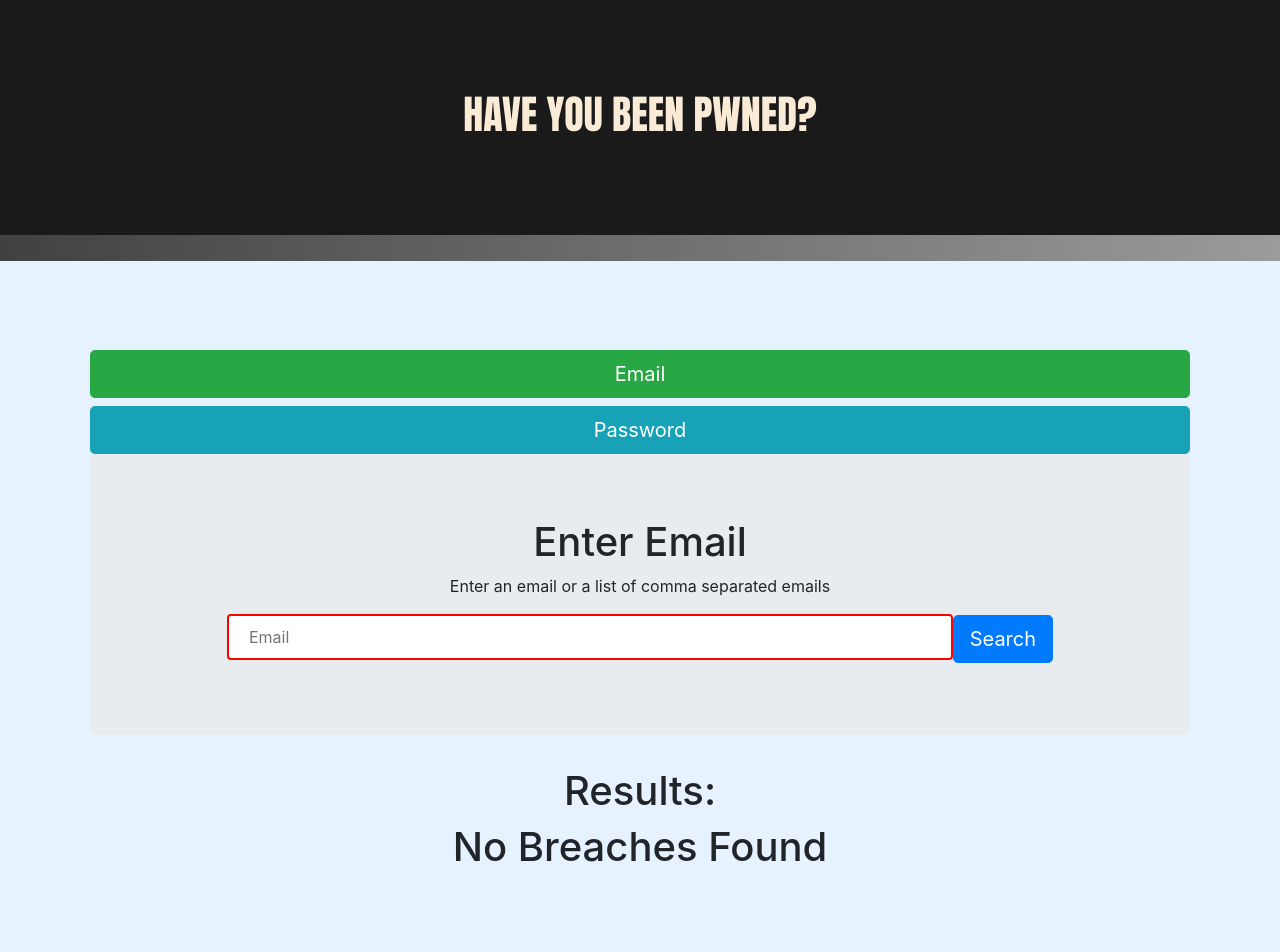
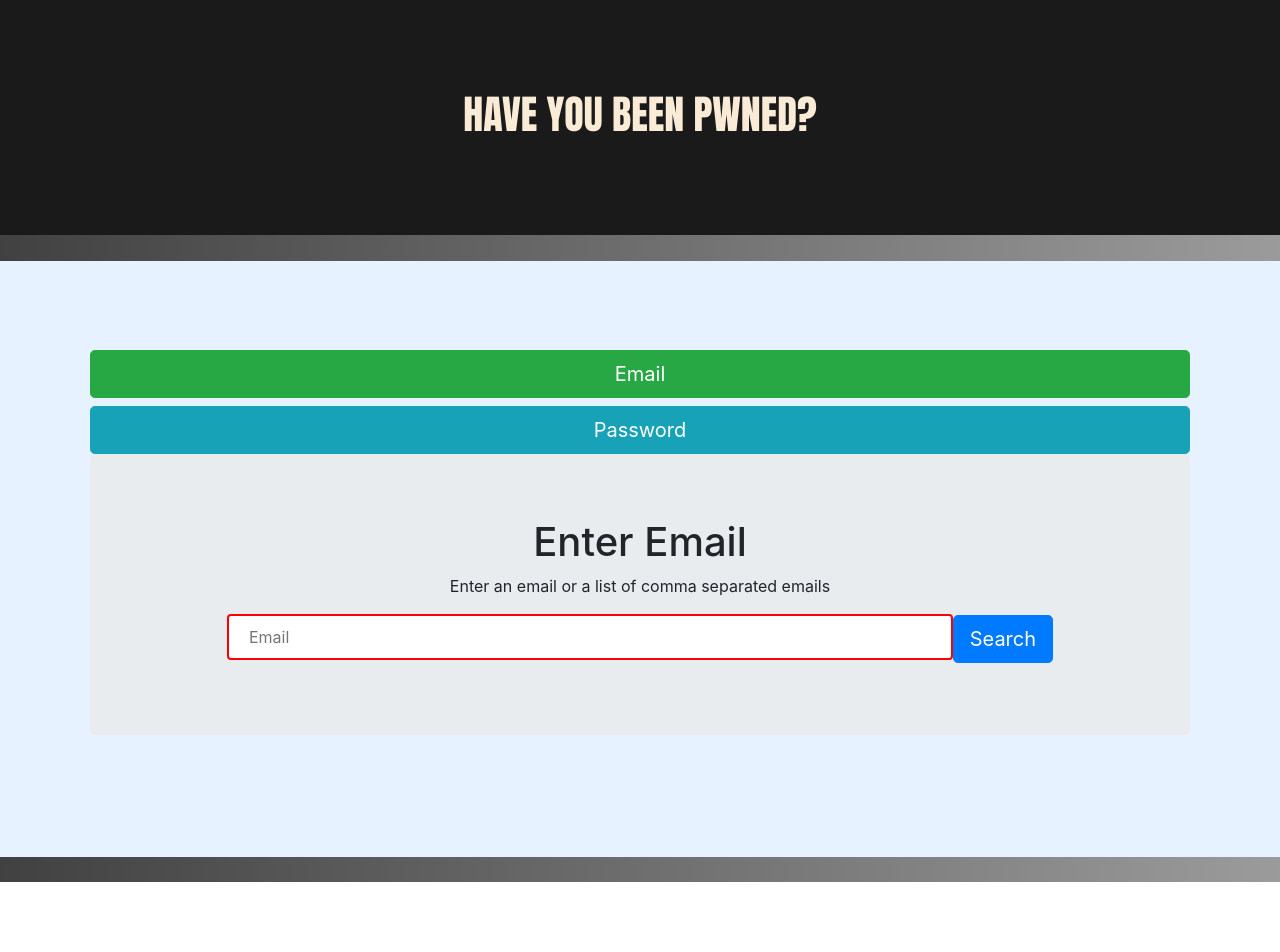
Before and after one commit to sinacodes95/pwnedApp, a React (Create React App) app in the folder web/: page / in a window 1280 px wide. Shown: the top 952 px of the page. After the commit the page ends 882 px from the top, so only its background shows below. Built offline with nearby package versions, Linux system fonts and the light colour scheme.

Commit message:
lets user know if email or password not found

```diff
--- a/web/src/components/InputFields.js
+++ b/web/src/components/InputFields.js
@@ -4,14 +4,14 @@
 
 
 const InputFields = (props) => {
-  let {title, subTitle, onChange, onClick} = props;
+  let {title, subTitle, onChange, onClick, inputType} = props;
   return (
     <div>
       <h1> {title} </h1>
       <p>{subTitle}</p>
       <form className="form">
         <label value="Email"></label>
-        <input onChange={onChange} className="input" placeholder="Email"></input>
+        <input onChange={onChange} className="input" placeholder="Email" type={inputType || ''}></input>
         <Button onClick={onClick} bsStyle ="primary" bsSize="large">Search</Button>
       </form>
     </div>
--- a/web/src/containers/App.js
+++ b/web/src/containers/App.js
@@ -11,10 +11,12 @@
         isEmailActive: true,
         emailInput: '',
         emailOutput: [],
+        emailFound: true,
 
         passwordInput: '',
         passwordOutput: '',
-        isPasswordActive: false
+        isPasswordActive: false,
+        passwordFound: true
     }
   }
 
@@ -36,7 +38,11 @@
             return res;
           })
           .then(res => this.setState({ emailOutput: [...this.state.emailOutput, res] }))
-          .catch(err => console.log(err))
+          .catch(err => {
+            if (err) {
+              this.setState({emailFound: false});
+            }
+          })
       }
     });
   }
@@ -49,6 +55,10 @@
     this.setState({emailInput: event.target.value});
   }
 
+  okFound = () => {
+    this.setState({emailFound: true});
+    this.setState({passwordFound: true});
+  }
 
   passwordInput = (event) => {
     this.setState({passwordInput: event.target.value});
@@ -64,6 +74,9 @@
       const found = rows.find(val => val.split(':')[0] === passwordHash.slice(5));
       if (found && found.split(':')[1] > 0) {
         this.setState({passwordOutput: found.split(':')[1]})
+      }
+      else {
+        this.setState({passwordFound: false})
       }
     })
     .catch(err => console.log(err));
@@ -89,7 +102,7 @@
   }
 
   render() {
-    let { isEmailActive, isPasswordActive, emailOutput, passwordOutput } = this.state;
+    let { isEmailActive, isPasswordActive, emailOutput, passwordOutput, emailFound, passwordFound } = this.state;
     return (
       <div className="App">
         <Header />
@@ -97,11 +110,24 @@
           <Button onClick={this.activeEmailToggle} bsStyle={isEmailActive?'success':'info'} block bsSize="large">Email</Button>
           <Button onClick={this.activePasswordToggle} bsStyle={isPasswordActive?'success':'info'} block bsSize="large">Password</Button>
 
+          {!emailFound
+          ?<Jumbotron>
+            <h1>Email Not Found In Any Records...For Now!</h1>
+          <Button onClick={this.okFound} bsStyle="warning" bsSize="small">OK</Button>
+          </Jumbotron>
+          :<div></div>}
+
+          {!passwordFound
+          ?<Jumbotron>
+            <h1>Password Not Found In Any Records...For Now!</h1>
+          <Button onClick={this.okFound} bsStyle="warning" bsSize="small">OK</Button>
+          </Jumbotron>
+          :<div></div>}
 
           <Jumbotron>
             {isEmailActive
             ?<InputFields title="Enter Email" subTitle="Enter an email or a list of comma separated emails" onChange={this.emailInput} onClick={this.getBreachedEmails}/>
-            :<InputFields title="Enter Password" subTitle="Enter password below" onChange={this.passwordInput} onClick={this.getBreachedPassword}/>}
+            :<InputFields title="Enter Password" subTitle="Enter password below" onChange={this.passwordInput} onClick={this.getBreachedPassword} inputType="password"/>}
             <h1>{passwordOutput}</h1>
           </Jumbotron>
 
@@ -129,14 +155,13 @@
                 </div>
               )
             }):
-            <h1>Results: </h1>}
+            <div></div>}
           </div>
 
           <div>
             {isPasswordActive&&passwordOutput.length
             ?<h1>Your Password was found in {passwordOutput} breaches!!!!!</h1>
-            :<h1>No Breaches Found</h1>
-            }
+            :<div></div>            }
           </div>
 
 
```
